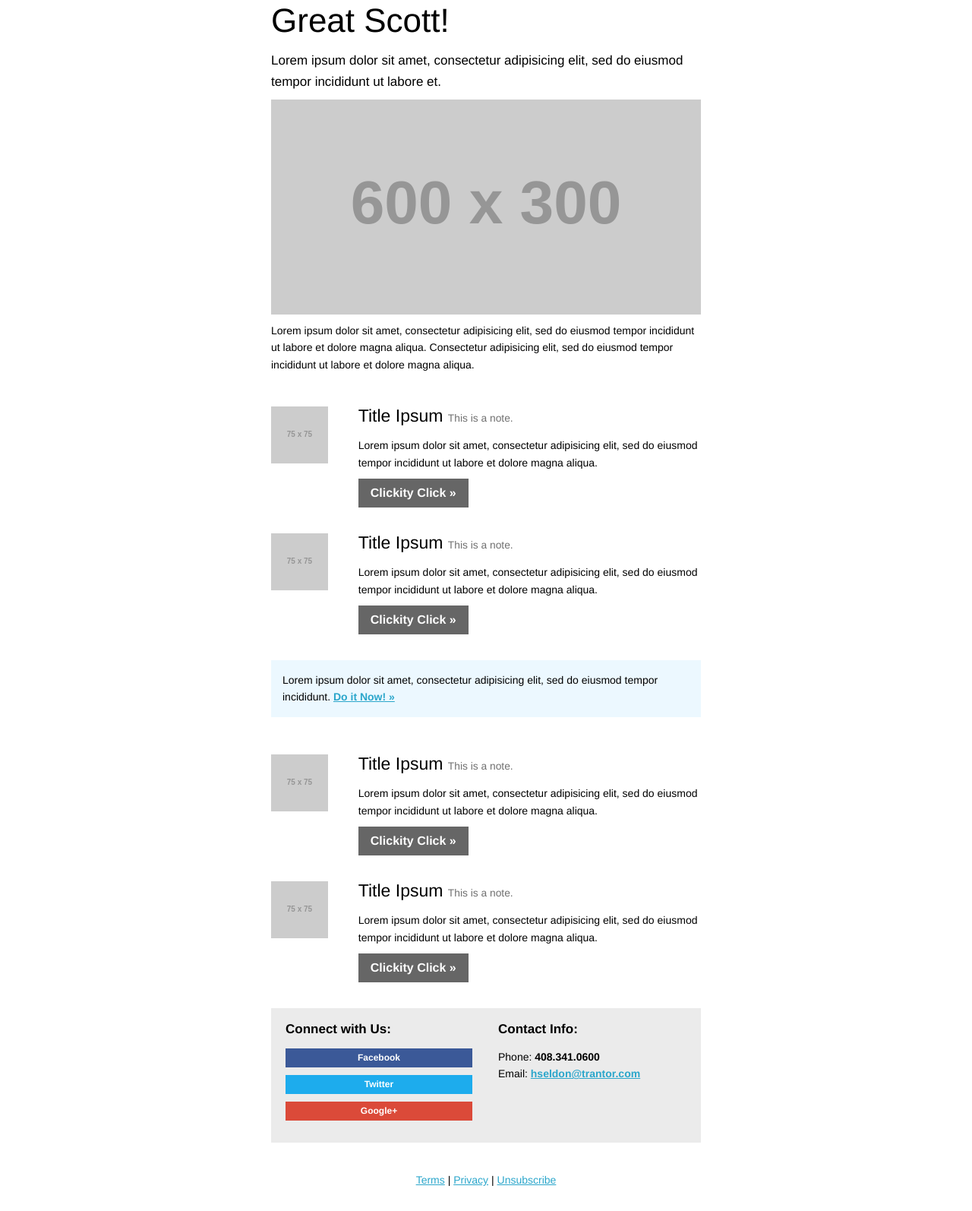
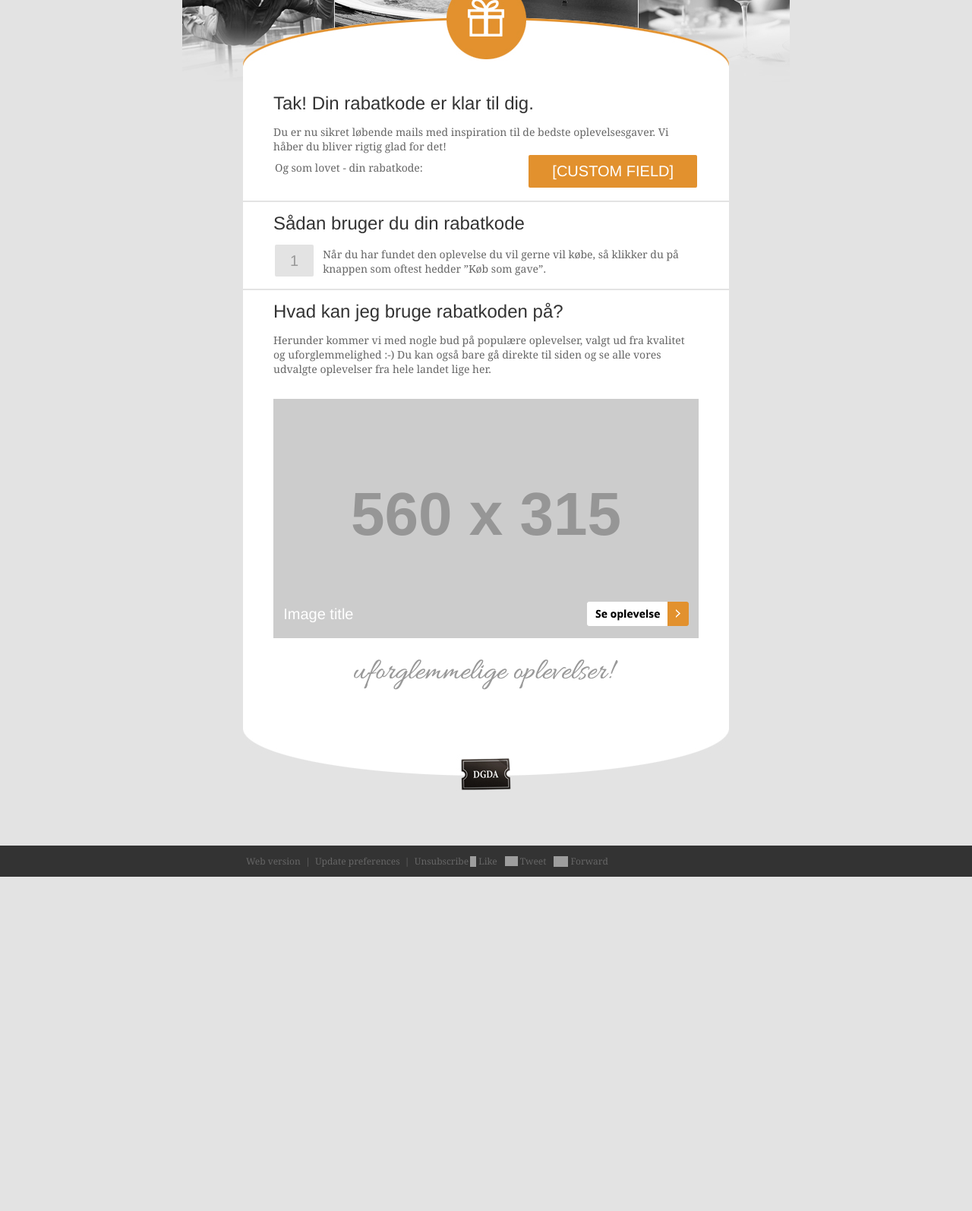
Before and after one commit to leogono/DGDA-CM-Template-09, a plain HTML site: page newsletter.html in a window 1280 px wide. Shown: the part 104-1698 px from the top of the page at 76% size. After the commit the page ends 1258 px from the top, so only its background shows below. Drawn offline with Linux system fonts and the light colour scheme; grey boxes are pictures that could not be loaded; placeholder pictures from the web are drawn by us.

Commit message:
added newsletter.html using zurb responsive email template

```diff
--- a/newsletter.html
+++ b/newsletter.html
@@ -1,179 +1,108 @@
 <!DOCTYPE html PUBLIC "-//W3C//DTD XHTML 1.0 Transitional//EN" "http://www.w3.org/TR/xhtml1/DTD/xhtml1-transitional.dtd">
-<html>
+<html xmlns="http://www.w3.org/1999/xhtml">
 <head>
-<!-- If you delete this meta tag, the ground will open and swallow you. -->
+<!-- If you delete this tag, the sky will fall on your head -->
 <meta name="viewport" content="width=device-width" />
 
 <meta http-equiv="Content-Type" content="text/html; charset=UTF-8" />
 <title>ZURBemails</title>
 
-<link rel="stylesheet" type="text/css" href="stylesheets/email.css" >
+<link rel="stylesheet" type="text/css" href="stylesheets/email.css" />
 
 </head>
 
-<body bgcolor="#FFFFFF" topmargin="0" leftmargin="0" marginheight="0" marginwidth="0">
+<body bgcolor="#e3e3e3">
 
 <!-- HEADER -->
-<table class="head-wrap" bgcolor="#999999">
+<table class="head-wrap" cellpadding="0" cellspacing="0">
 	<tr>
 		<td></td>
-		<td class="header container" align="">
-
-			<!-- /content -->
-			<div class="content">
-				<table bgcolor="#999999" >
-					<tr>
-						<td><img src="http://placehold.it/200x50/" /></td>
-						<td align="right"><h6 class="collapse">Newsletter</h6></td>
-					</tr>
-				</table>
-			</div><!-- /content -->
-
+		<td class="header" align="center">
+			<img id="top-img" src="images/top-img.jpg" alt="" />
 		</td>
 		<td></td>
 	</tr>
 </table><!-- /HEADER -->
 
+
 <!-- BODY -->
-<table class="body-wrap" bgcolor="">
+<table class="body-wrap" cellpadding="0" cellspacing="0">
 	<tr>
 		<td></td>
-		<td class="container" align="" bgcolor="#FFFFFF">
+		<td class="container">
 
-			<!-- content -->
 			<div class="content">
-				<table>
+				<table id="top-content" class="withborder" cellpadding="0" cellspacing="0" border="0" bgcolor="#ffffff">
           <tr>
-						<td>
-
-							<h1>Great Scott!</h1>
-							<p class="lead">Lorem ipsum dolor sit amet, consectetur adipisicing elit, sed do eiusmod tempor incididunt ut labore et.</p>
-
-							<!-- A Real Hero (and a real human being) -->
-							<p><img src="http://placehold.it/600x300" /></p><!-- /hero -->
-							<p>Lorem ipsum dolor sit amet, consectetur adipisicing elit, sed do eiusmod tempor incididunt ut labore et dolore magna aliqua. Consectetur adipisicing elit, sed do eiusmod tempor incididunt ut labore et dolore magna aliqua. </p>
+          	<td align="left">
+				      <h2 class="sans section-title"><singleline label='title'>Tak! Din rabatkode er klar til dig.</singleline></h2>
+				      <multiline label='Intro'>Du er nu sikret løbende mails med inspiration til de bedste oplevelsesgaver. Vi håber du bliver rigtig glad for det!</multiline>
+				      <table width="100%">
+				        <tr>
+				          <td width="60%" valign="middle">
+				            <p><singleline>Og som lovet - din rabatkode:</singleline></p>
+				          </td>
+				          <td width="40%" align="right">
+				            <span id="discount-code" class="sans"><singleline label="Discount Code">[CUSTOM FIELD]</singleline></span>
 				          </td>
 				        </tr>
 				      </table>
-			</div><!-- /content -->
-
-			<!-- content -->
-			<div class="content">
-
-				<table bgcolor="">
-					<tr>
-						<td class="small" width="20%" style="vertical-align: top; padding-right:10px;"><img src="http://placehold.it/75x75" /></td>
-						<td>
-							<h4>Title Ipsum <small>This is a note.</small></h4>
-							<p class="">Lorem ipsum dolor sit amet, consectetur adipisicing elit, sed do eiusmod tempor incididunt ut labore et dolore magna aliqua. </p>
-							<a class="btn">Clickity Click &raquo;</a>
 				    </td>
 			    </tr>
 				</table>
+				<table id="mid-content" class="withborder" cellpadding="0" cellspacing="0" border="0" bgcolor="#ffffff">
+		      <tr>
+		        <td align="left">
 
-			</div><!-- /content -->
+		          <h2 class="sans section-title"><singleline>Sådan bruger du din rabatkode</singleline></h2>
 
-			<!-- content -->
-			<div class="content"><table bgcolor="">
+		          <repeater>
+		            <table>
 		              <tr>
-					<td class="small" width="20%" style="vertical-align: top; padding-right:10px;"><img src="http://placehold.it/75x75" /></td>
-					<td>
-						<h4>Title Ipsum <small>This is a note.</small></h4>
-						<p class="">Lorem ipsum dolor sit amet, consectetur adipisicing elit, sed do eiusmod tempor incididunt ut labore et dolore magna aliqua. </p>
-						<a class="btn">Clickity Click &raquo;</a>
-					</td>
+		                <td><span class="list-number sans"><singleline label='Number'>1</singleline></span></td>
+		                <td class="list-text"><multiline label='Text'>Når du har fundet den oplevelse du vil gerne vil købe, så klikker du på knappen som oftest hedder ”Køb som gave”.</multiline></td>
 		              </tr>
-			</table></div><!-- /content -->
-
-			<!-- content -->
-			<div class="content"><table bgcolor="">
-				<tr>
-					<td>
-
-						<!-- Callout Panel -->
-						<p class="callout">Lorem ipsum dolor sit amet, consectetur adipisicing elit, sed do eiusmod tempor incididunt. <a href="#">Do it Now! &raquo;</a>	</p><!-- /callout panel -->
-
-					</td>
-				</tr>
-			</table></div><!-- /content -->
-
-			<!-- content -->
-			<div class="content"><table bgcolor="">
-				<tr>
-					<td class="small" width="20%" style="vertical-align: top; padding-right:10px;"><img src="http://placehold.it/75x75" /></td>
-					<td>
-						<h4>Title Ipsum <small>This is a note.</small></h4>
-						<p class="">Lorem ipsum dolor sit amet, consectetur adipisicing elit, sed do eiusmod tempor incididunt ut labore et dolore magna aliqua. </p>
-						<a class="btn">Clickity Click &raquo;</a>
-					</td>
-				</tr>
-			</table></div><!-- /content -->
-
-			<!-- content -->
-			<div class="content"><table bgcolor="">
-				<tr>
-					<td class="small" width="20%" style="vertical-align: top; padding-right:10px;"><img src="http://placehold.it/75x75" /></td>
-					<td>
-						<h4>Title Ipsum <small>This is a note.</small></h4>
-						<p class="">Lorem ipsum dolor sit amet, consectetur adipisicing elit, sed do eiusmod tempor incididunt ut labore et dolore magna aliqua. </p>
-						<a class="btn">Clickity Click &raquo;</a>
-
-					</td>
-				</tr>
-			</table></div><!-- /content -->
-
-			<!-- content -->
-			<div class="content">
-				<table bgcolor="">
-					<tr>
-						<td>
-
-							<!-- social & contact -->
-							<table bgcolor="" class="social" width="100%">
-								<tr>
-									<td>
-
-										<!--- column 1 -->
-										<div class="column">
-											<table bgcolor="" cellpadding="" align="left">
-										<tr>
-											<td>
-
-												<h5 class="">Connect with Us:</h5>
-												<p class=""><a href="#" class="soc-btn fb">Facebook</a> <a href="#" class="soc-btn tw">Twitter</a> <a href="#" class="soc-btn gp">Google+</a></p>
-
-
-											</td>
-										</tr>
-									</table><!-- /column 1 -->
-										</div>
-
-										<!--- column 2 -->
-										<div class="column">
-											<table bgcolor="" cellpadding="" align="left">
-										<tr>
-											<td>
-
-												<h5 class="">Contact Info:</h5>
-												<p>Phone: <strong>408.341.0600</strong><br/>
-                Email: <strong><a href="emailto:hseldon@trantor.com">hseldon@trantor.com</a></strong></p>
-
-											</td>
-										</tr>
-									</table><!-- /column 2 -->
-										</div>
-
-										<div class="clear"></div>
-
-									</td>
-								</tr>
-							</table><!-- /social & contact -->
+		            </table>
+		          </repeater>
 
 		        </td>
 		      </tr>
 		    </table>
-			</div><!-- /content -->
+		    <table id="bot-content" class="noborder" cellpadding="0" cellspacing="0" border="0" bgcolor="#ffffff">
+		      <tr>
+		        <td align="left">
+		          <h2 class="sans section-title"><singleline>Hvad kan jeg bruge rabatkoden på?</singleline></h2>
+		          <multiline label='Main Text'>Herunder kommer vi med nogle bud på populære oplevelser, valgt ud fra kvalitet og uforglemmelighed :-) Du kan også bare gå direkte til siden og se alle vores udvalgte oplevelser fra hele landet lige her.</multiline>
 
+		          <repeater>
+		            <img editable src="http://placehold.it/560x315" width="100%" label='Experience Image' style="margin-bottom: 10px;" class="exp-images" />
+		            <div class="image-details">
+		            	<table class="">
+			              <tr>
+			                <td class="exp-name sans" width="70%">
+			                  <singleline label="Experience Name">Image title</singleline>
+
+			                </td>
+			                <td class="exp-more" width="30%" align="right">
+			                  <img editable src="images/read-more.png" alt="" width="134" label="Read More Image" />
+			                </td>
+			              </tr>
+			            </table>
+		            </div>
+
+		          </repeater>
+
+		          <table width="100%">
+		            <tr><td align="center">
+		              <img editable src="images/dgda-bottom-text.png" width="348" style="margin-top: 20px;" />
+		            </td></tr>
+
+		          </table>
+
+		        </td>
+		      </tr>
+		    </table>
+			</div>
 
 		</td>
 		<td></td>
@@ -181,30 +110,59 @@
 </table><!-- /BODY -->
 
 <!-- FOOTER -->
-<table class="footer-wrap">
+<table class="footer-wrap" cellpadding="0" cellspacing="0" border="0">
 	<tr>
 		<td></td>
-		<td class="container">
-
-				<!-- content -->
-				<div class="content">
-					<table>
-						<tr>
 		<td align="center">
-								<p>
-									<a href="#">Terms</a> |
-									<a href="#">Privacy</a> |
-									<a href="#"><unsubscribe>Unsubscribe</unsubscribe></a>
-								</p>
-							</td>
-						</tr>
-					</table>
-				</div><!-- /content -->
+			<img id="footer-img" src="images/bottom-img.jpg" alt="" />
 
 		</td>
 		<td></td>
 	</tr>
 </table><!-- /FOOTER -->
 
+<table class="extra-wrap" cellpadding="0" cellspacing="0" border="0" width="100%" bgcolor="#333">
+	<tr>
+		<td class="container">
+			<table class="content" >
+				<tr>
+					<td></td>
+					<td align="left">
+						<table class="w325" cellpadding="0" cellspacing="0" border="0">
+			        <tbody><tr><td class="w325">
+			          <div class="header-content"><webversion>Web version</webversion><span class="hide">&nbsp;&nbsp;|&nbsp; <preferences>Update preferences</preferences>&nbsp;&nbsp;|&nbsp; <unsubscribe>Unsubscribe</unsubscribe></span></div></td></tr></tbody>
+			      </table>
+					</td>
+					<td align="right">
+						<table cellpadding="0" cellspacing="0" border="0">
+			        <tbody>
+			          <tr>
+
+			            <td valign="middle"><fblike><img src="https://img.createsend1.com/img/templatebuilder/like-glyph.png" border="0" width="8" height="14" alt="Facebook icon"=""></fblike></td>
+			            <td width="3"></td>
+			            <td valign="middle"><div class="header-content"><fblike>Like</fblike></div></td>
+
+
+			            <td class="w10" width="10"></td>
+			            <td valign="middle"><tweet><img src="https://img.createsend1.com/img/templatebuilder/tweet-glyph.png" border="0" width="17" height="13" alt="Twitter icon"=""></tweet></td>
+			            <td width="3"></td>
+			            <td valign="middle"><div class="header-content"><tweet>Tweet</tweet></div></td>
+
+
+			            <td class="w10" width="10"></td>
+			            <td valign="middle"><forwardtoafriend><img src="https://img.createsend1.com/img/templatebuilder/forward-glyph.png" border="0" width="19" height="14" alt="Forward icon"=""></forwardtoafriend></td>
+			            <td width="3"></td>
+			            <td valign="middle"><div class="header-content"><forwardtoafriend>Forward</forwardtoafriend></div></td>
+			          </tr>
+			        </tbody>
+			      </table>
+					</td>
+					<td></td>
+				</tr>
+			</table>
+		</td>
+	</tr>
+</table>
+
 </body>
 </html>
--- a/stylesheets/email.css
+++ b/stylesheets/email.css
@@ -5,7 +5,7 @@
 	margin:0;
 	padding:0;
 }
-* { font-family: "Helvetica Neue", "Helvetica", Helvetica, Arial, sans-serif; }
+* { font-family: Georgia, Times, serif; }
 
 img {
 	max-width: 100%;
@@ -19,8 +19,12 @@ body {
 	-webkit-text-size-adjust:none;
 	width: 100%!important;
 	height: 100%;
+	color: #666666;
+	font-size: 14px;
 }
-
+.sans, .sans * {
+	font-family: "Helvetica Neue", "Helvetica", Helvetica, Arial, sans-serif;
+}
 
 /* -------------------------------------
 		ELEMENTS
@@ -86,8 +90,39 @@ table.head-wrap { width: 100%;}
 		BODY
 ------------------------------------- */
 table.body-wrap { width: 100%;}
-
-
+#discount-code {
+	background-color: #e2912e;
+	color: white;
+	font-size: 20px;
+	padding: 10px 20px;
+	-webkit-border-radius: 2px;
+	-moz-border-radius: 2px;
+	border-radius: 2px;
+	display: block;
+	text-align: center;
+}
+.list-number {
+	background: #e3e3e3;
+	font-size: 20px;
+  color: #999999;
+  padding: 10px 20px;
+  margin-right: 10px;
+  -webkit-border-radius: 2px;
+  -moz-border-radius: 2px;
+  border-radius: 2px;
+}
+.image-details {
+	width: 96%;
+	margin: -60px auto 0;
+}
+.exp-images {
+	margin-top: 30px;
+	display: block;
+}
+.exp-name  {
+	font-size: 20px;
+	color: #fff;
+}
 /* -------------------------------------
 		FOOTER
 ------------------------------------- */
@@ -100,20 +135,19 @@ table.footer-wrap { width: 100%;	clear:both!important;
 
 }
 
-
 /* -------------------------------------
 		TYPOGRAPHY
 ------------------------------------- */
 h1,h2,h3,h4,h5,h6 {
-font-family: "HelveticaNeue-Light", "Helvetica Neue Light", "Helvetica Neue", Helvetica, Arial, "Lucida Grande", sans-serif; line-height: 1.1; margin-bottom:15px; color:#000;
+font-family: "HelveticaNeue-Light", "Helvetica Neue Light", "Helvetica Neue", Helvetica, Arial, "Lucida Grande", sans-serif; line-height: 1.1; margin-bottom:15px; color:#333;
 }
 h1 small, h2 small, h3 small, h4 small, h5 small, h6 small { font-size: 60%; color: #6f6f6f; line-height: 0; text-transform: none; }
 
-h1 { font-weight:200; font-size: 44px;}
-h2 { font-weight:200; font-size: 37px;}
-h3 { font-weight:500; font-size: 27px;}
-h4 { font-weight:500; font-size: 23px;}
-h5 { font-weight:900; font-size: 17px;}
+h1 { font-weight:200; font-size: 30px;}
+h2 { font-weight:200; font-size: 24px;}
+h3 { font-weight:500; font-size: 20px;}
+h4 { font-weight:500; font-size: 18px;}
+h5 { font-weight:900; font-size: 16px;}
 h6 { font-weight:900; font-size: 14px; text-transform: uppercase; color:#444;}
 
 .collapse { margin:0!important;}
@@ -167,19 +201,32 @@ ul.sidebar li a h1,ul.sidebar li a h2,ul.sidebar li a h3,ul.sidebar li a h4,ul.s
 /* Set a max-width, and make it display as block so it will automatically stretch to that width, but will also shrink down on a phone or something */
 .container {
 	display:block!important;
-	max-width:600px!important;
+	max-width:800px!important;
 	margin:0 auto!important; /* makes it centered */
 	clear:both!important;
 }
 
 /* This should also be a block element, so that it will fill 100% of the .container */
 .content {
-	padding:15px;
-	max-width:600px;
-	margin:0 auto;
+	padding:0;
+	margin:0 10%;
 	display:block;
+	background-color: #fff;
 }
-
+.withborder, .noborder {
+	padding: 15px 40px;
+}
+.withborder {
+	border-bottom: 2px solid #e3e3e3;
+}
+.extra-wrap .content {
+	background-color: #333;
+	padding: 10px 0;
+	font-size: 12px;
+}
+.extra-wrap .content a {
+	color: #fff;
+}
 /* Let's make sure tables in the content area are 100% wide */
 .content table { width: 100%; }
 
@@ -220,5 +267,10 @@ ul.sidebar li a h1,ul.sidebar li a h2,ul.sidebar li a h3,ul.sidebar li a h4,ul.s
 	table.social div[class="column"] {
 		width:auto!important;
 	}
-
+	#discount-code {
+		font-size: 16px!important;
+	}
+	.hide {
+		display: none;
+	}
 }
```
Also changed, not shown: index2.html (+149 -188 lines). Lines whose indentation alone changed are shown as unchanged.
